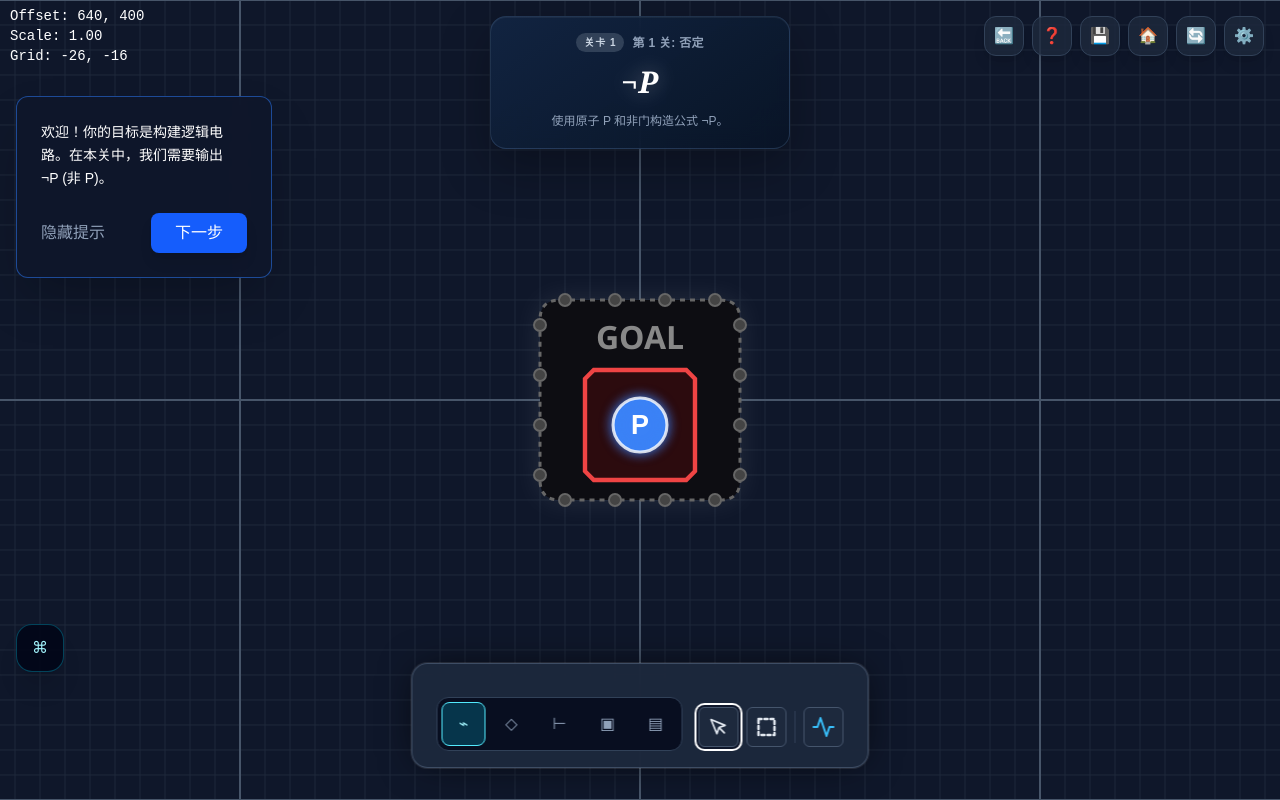
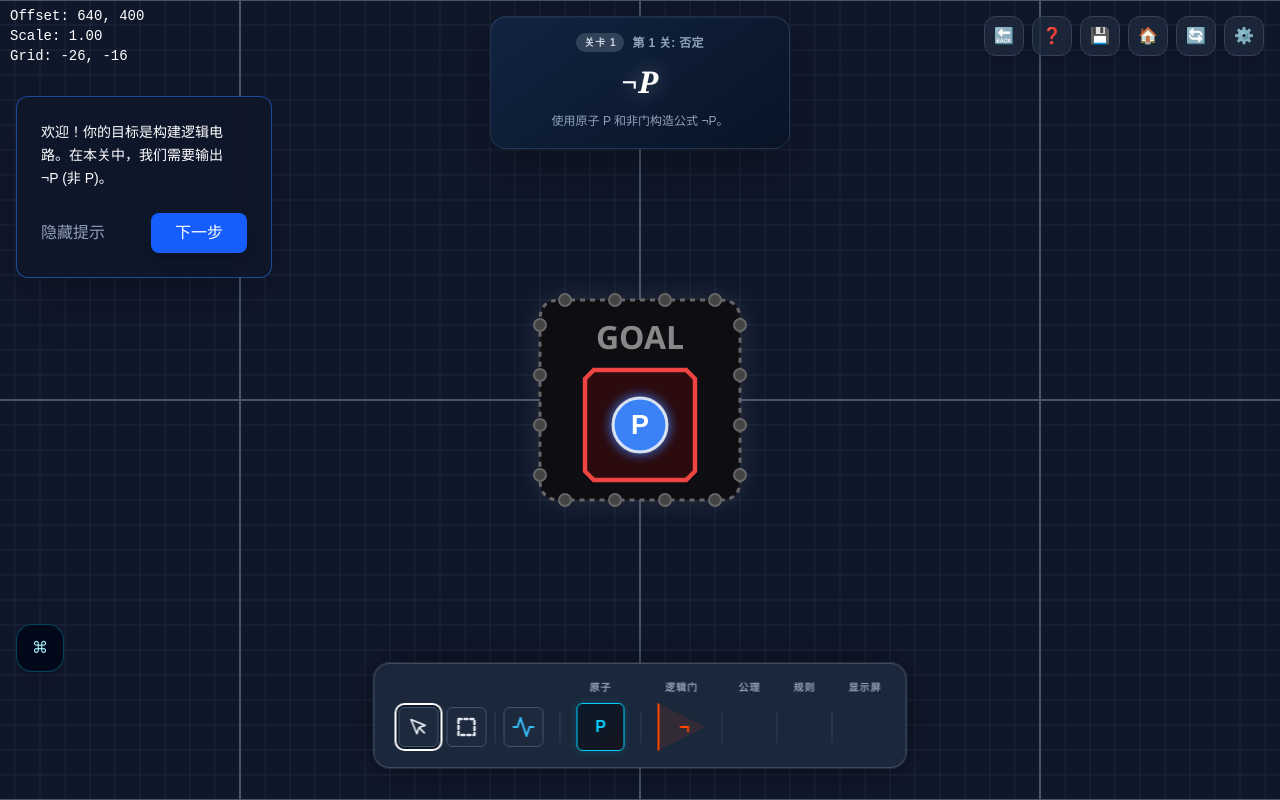
Before and after one commit to lixiang90/logic-game, a Next.js app: page / in a window 1280 px wide. Both pictures are taken after a click on the button "新游戏". Built offline with nearby package versions, Linux system fonts and the light colour scheme.

Commit message:
fix: scope categorized toolbar to stage 2

```diff
--- a/src/app/page.tsx
+++ b/src/app/page.tsx
@@ -1549,6 +1549,7 @@ export default function Home() {
         coins={stage2Progress.coins}
         quickMpUnlocked={stage2Progress.quickMpUnlocked}
         quickMpUses={stage2Progress.quickMpUses}
+        useCategoryMenu={Boolean(stage2Config)}
       />
       <TutorialOverlay />
     </main>
--- a/src/components/Toolbar.tsx
+++ b/src/components/Toolbar.tsx
@@ -19,6 +19,7 @@ interface ToolbarProps {
     coins?: number;
     quickMpUnlocked?: boolean;
     quickMpUses?: number;
+    useCategoryMenu?: boolean;
 }
 
 export default function Toolbar({
@@ -32,6 +33,7 @@ export default function Toolbar({
     coins = 0,
     quickMpUnlocked = false,
     quickMpUses = 0,
+    useCategoryMenu = false,
 }: ToolbarProps) {
     const { t, language } = useLanguage();
     const [showTheoremLibrary, setShowTheoremLibrary] = React.useState(false);
@@ -384,6 +386,7 @@ export default function Toolbar({
     const isPointerActive = activeTool === null && selectMode === 'pointer';
     const isBoxSelectActive = activeTool === null && selectMode === 'box';
     const activeClass = "ring-2 ring-white ring-offset-2 ring-offset-slate-900";
+    const isCategoryVisible = (category: typeof activeToolCategory) => !useCategoryMenu || activeToolCategory === category;
 
     const handleReplacePinnedTheorem = React.useCallback((targetIndex: number, theoremId: string) => {
         setPinnedTheoremIds((prev) => {
@@ -764,30 +767,10 @@ export default function Toolbar({
 
     return (
         <>
-        <div className={`fixed bottom-8 left-1/2 -translate-x-1/2 bg-slate-800/95 backdrop-blur-xl border border-slate-500/50 px-6 py-4 rounded-2xl flex items-end gap-2 shadow-[0_0_40px_-10px_rgba(0,0,0,0.8)] ${showTheoremLibrary ? 'z-[120]' : 'z-50'} pointer-events-auto ring-1 ring-white/10`}>
-            <nav className="mr-2 flex items-center gap-1 rounded-xl border border-slate-700 bg-slate-950/75 p-1" aria-label={language === 'zh' ? '工具分类' : 'Tool categories'}>
-                {([
-                    ['utility', '⌁', language === 'zh' ? '建造' : 'Build'],
-                    ['formula', '◇', language === 'zh' ? '公式' : 'Formula'],
-                    ['proof', '⊢', language === 'zh' ? '证明' : 'Proof'],
-                    ['theorems', '▣', language === 'zh' ? '定理' : 'Theorems'],
-                    ['display', '▤', language === 'zh' ? '显示' : 'Display'],
-                ] as const).map(([id, icon, label]) => (
-                    <button
-                        key={id}
-                        type="button"
-                        onClick={() => setActiveToolCategory(id)}
-                        className={`group relative grid h-11 w-11 place-items-center rounded-lg border text-lg font-black transition ${activeToolCategory === id ? 'border-cyan-300 bg-cyan-400/20 text-cyan-200' : 'border-transparent text-slate-400 hover:border-slate-600 hover:bg-slate-800 hover:text-white'}`}
-                        title={label}
-                    >
-                        {icon}
-                        <span className="pointer-events-none absolute -top-9 left-1/2 hidden -translate-x-1/2 whitespace-nowrap rounded-md bg-slate-950 px-2 py-1 text-[10px] font-bold text-slate-200 shadow-lg group-hover:block">{label}</span>
-                    </button>
-                ))}
-            </nav>
-
+        <div className={`fixed bottom-8 left-1/2 flex -translate-x-1/2 flex-col items-center gap-2 rounded-2xl border border-slate-500/50 bg-slate-800/95 px-6 py-4 shadow-[0_0_40px_-10px_rgba(0,0,0,0.8)] backdrop-blur-xl ${showTheoremLibrary ? 'z-[120]' : 'z-50'} pointer-events-auto ring-1 ring-white/10`}>
+            <div className="flex items-end gap-2">
             {/* Tools Group (Pointer & Box Select & Wire) */}
-            <div className={`${activeToolCategory === 'utility' ? 'flex' : 'hidden'} flex-col items-center gap-2`}>
+            <div className={`${isCategoryVisible('utility') ? 'flex' : 'hidden'} flex-col items-center gap-2`}>
                 <div className="h-[15px] flex items-center">
                     <span className="text-[10px] text-transparent select-none font-bold uppercase tracking-widest">{t('tools')}</span>
                 </div>
@@ -871,7 +854,7 @@ export default function Toolbar({
                 </div>
             </div>
 
-            {theoremInventoryOrdered.length > 0 && activeToolCategory === 'theorems' && (
+            {theoremInventoryOrdered.length > 0 && isCategoryVisible('theorems') && (
                 <>
                     <div className="w-px h-8 bg-slate-700 mb-2 mx-2"></div>
 
@@ -973,10 +956,10 @@ export default function Toolbar({
                 </>
             )}
 
-            <div className={`${activeToolCategory === 'formula' ? 'block' : 'hidden'} w-px h-8 bg-slate-700 mb-2 mx-2`}></div>
+            <div className={`${isCategoryVisible('formula') ? 'block' : 'hidden'} w-px h-8 bg-slate-700 mb-2 mx-2`}></div>
 
             {/* ATOMS Section */}
-            <div className={`${activeToolCategory === 'formula' ? 'flex' : 'hidden'} flex-col items-center gap-2`}>
+            <div className={`${isCategoryVisible('formula') ? 'flex' : 'hidden'} flex-col items-center gap-2`}>
                 <div className="h-[15px] flex items-center">
                     <span className="text-[10px] text-slate-400 tracking-widest uppercase font-bold">{t('atoms')}</span>
                 </div>
@@ -1083,10 +1066,10 @@ export default function Toolbar({
                 </div>
             </div>
 
-            <div className={`${activeToolCategory === 'formula' ? 'block' : 'hidden'} w-px h-8 bg-slate-700 mb-2 mx-2`}></div>
+            <div className={`${isCategoryVisible('formula') ? 'block' : 'hidden'} w-px h-8 bg-slate-700 mb-2 mx-2`}></div>
 
             {/* GATES Section */}
-            <div className={`${activeToolCategory === 'formula' ? 'flex' : 'hidden'} flex-col items-center gap-2`}>
+            <div className={`${isCategoryVisible('formula') ? 'flex' : 'hidden'} flex-col items-center gap-2`}>
                 <div className="h-[15px] flex items-center">
                     <span className="text-[10px] text-slate-400 tracking-widest uppercase font-bold">{t('gates')}</span>
                 </div>
@@ -1140,10 +1123,10 @@ export default function Toolbar({
                 </div>
             </div>
 
-            <div className={`${activeToolCategory === 'proof' ? 'block' : 'hidden'} w-px h-8 bg-slate-700 mb-2 mx-2`}></div>
+            <div className={`${isCategoryVisible('proof') ? 'block' : 'hidden'} w-px h-8 bg-slate-700 mb-2 mx-2`}></div>
 
             {/* AXIOMS Section */}
-            <div className={`${activeToolCategory === 'proof' ? 'flex' : 'hidden'} flex-col items-center gap-2`}>
+            <div className={`${isCategoryVisible('proof') ? 'flex' : 'hidden'} flex-col items-center gap-2`}>
                 <div className="h-[15px] flex items-center">
                     <span className="text-[10px] text-slate-400 tracking-widest uppercase font-bold">{t('axioms')}</span>
                 </div>
@@ -1195,10 +1178,10 @@ export default function Toolbar({
                 </div>
             </div>
 
-            <div className={`${activeToolCategory === 'proof' ? 'block' : 'hidden'} w-px h-8 bg-slate-700 mb-2 mx-2`}></div>
+            <div className={`${isCategoryVisible('proof') ? 'block' : 'hidden'} w-px h-8 bg-slate-700 mb-2 mx-2`}></div>
 
             {/* RULES Section */}
-            <div className={`${activeToolCategory === 'proof' ? 'flex' : 'hidden'} flex-col items-center gap-2`}>
+            <div className={`${isCategoryVisible('proof') ? 'flex' : 'hidden'} flex-col items-center gap-2`}>
                 <div className="h-[15px] flex items-center">
                     <span className="text-[10px] text-slate-400 tracking-widest uppercase font-bold">{t('rules')}</span>
                 </div>
@@ -1233,10 +1216,10 @@ export default function Toolbar({
                 </div>
             </div>
 
-            <div className={`${activeToolCategory === 'display' ? 'block' : 'hidden'} w-px h-8 bg-slate-700 mb-2 mx-2`}></div>
+            <div className={`${isCategoryVisible('display') ? 'block' : 'hidden'} w-px h-8 bg-slate-700 mb-2 mx-2`}></div>
 
             {/* DISPLAY Section */}
-            <div className={`${activeToolCategory === 'display' ? 'flex' : 'hidden'} flex-col items-center gap-2`}>
+            <div className={`${isCategoryVisible('display') ? 'flex' : 'hidden'} flex-col items-center gap-2`}>
                 <div className="h-[15px] flex items-center">
                     <span className="text-[10px] text-slate-400 tracking-widest uppercase font-bold">{t('display')}</span>
                 </div>
@@ -1280,6 +1263,30 @@ export default function Toolbar({
                     )}
                 </div>
             </div>
+            </div>
+
+            {useCategoryMenu && (
+                <nav className="flex items-center gap-1 rounded-xl border border-slate-700 bg-slate-950/75 p-1" aria-label={language === 'zh' ? '工具分类' : 'Tool categories'}>
+                    {([
+                        ['utility', '⌁', language === 'zh' ? '建造' : 'Build'],
+                        ['formula', '◇', language === 'zh' ? '公式' : 'Formula'],
+                        ['proof', '⊢', language === 'zh' ? '证明' : 'Proof'],
+                        ['theorems', '▣', language === 'zh' ? '定理' : 'Theorems'],
+                        ['display', '▤', language === 'zh' ? '显示' : 'Display'],
+                    ] as const).map(([id, icon, label]) => (
+                        <button
+                            key={id}
+                            type="button"
+                            onClick={() => setActiveToolCategory(id)}
+                            className={`group relative grid h-11 w-11 place-items-center rounded-lg border text-lg font-black transition ${activeToolCategory === id ? 'border-cyan-300 bg-cyan-400/20 text-cyan-200' : 'border-transparent text-slate-400 hover:border-slate-600 hover:bg-slate-800 hover:text-white'}`}
+                            title={label}
+                        >
+                            {icon}
+                            <span className="pointer-events-none absolute -top-9 left-1/2 hidden -translate-x-1/2 whitespace-nowrap rounded-md bg-slate-950 px-2 py-1 text-[10px] font-bold text-slate-200 shadow-lg group-hover:block">{label}</span>
+                        </button>
+                    ))}
+                </nav>
+            )}
         </div>
         {showTheoremLibrary && theoremInventoryOrdered.length > 0 && (
             <div className="fixed inset-0 z-[90] bg-slate-950/95 text-white backdrop-blur-sm">
```
